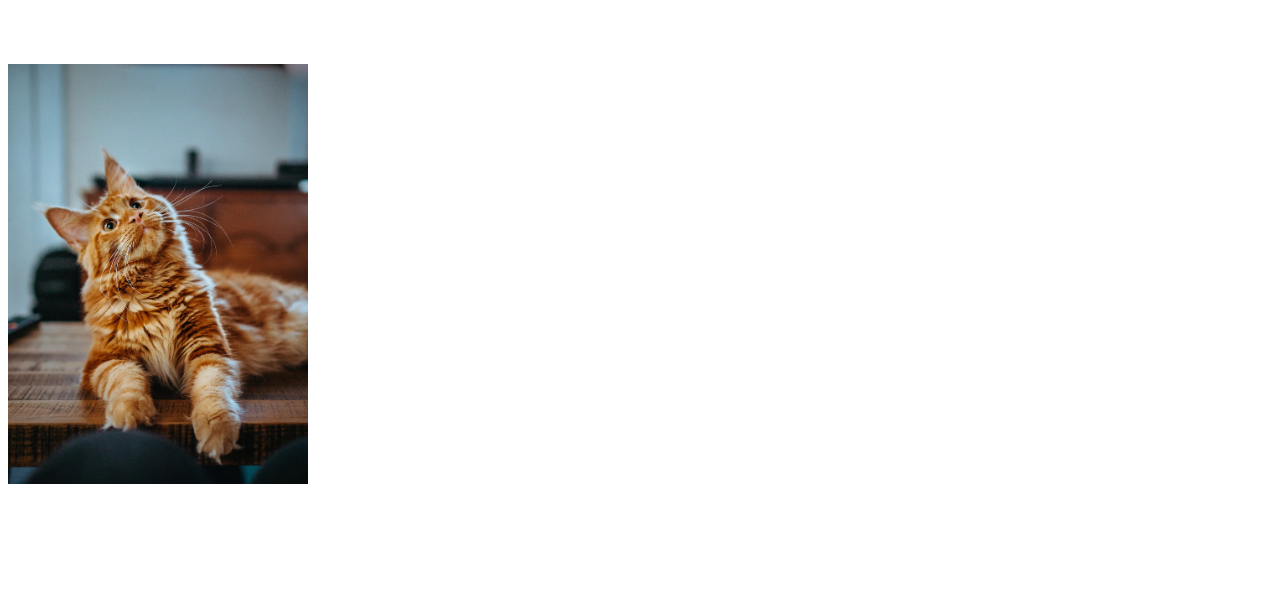
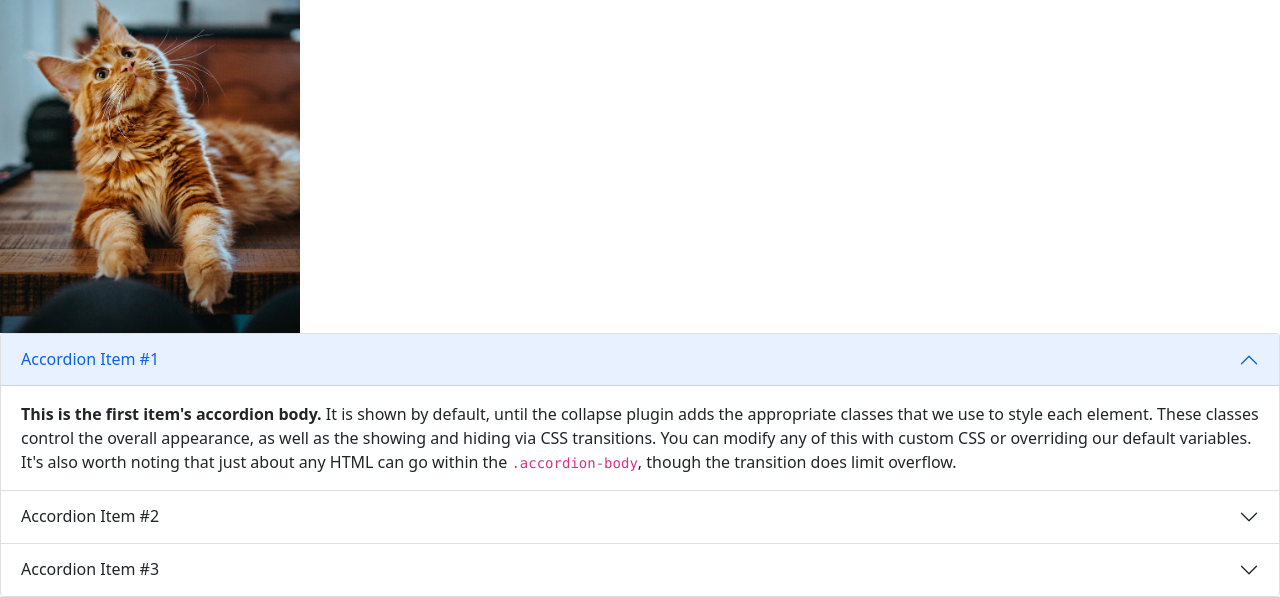
Before and after one commit to icephy/2023_W5_vite_dashboard, a website built with Vite: page pages/index.html in a window 1280 px wide. Shown: the part 215-812 px from the top of the page. Built offline with nearby package versions, Linux system fonts and the light colour scheme.

Commit message:
嘗試載入 BS5

```diff
--- a/pages/index.html
+++ b/pages/index.html
@@ -4,16 +4,58 @@
     <meta charset="UTF-8" />
     <meta http-equiv="X-UA-Compatible" content="IE=edge" />
     <meta name="viewport" content="width=device-width, initial-scale=1.0" />
-    <title>index</title>
+    <title>W5-後台表單設計</title>
+    <!-- Bootstrap CSS -->
+    <link href="https://cdn.jsdelivr.net/npm/bootstrap@5.1.1/dist/css/bootstrap.min.css" rel="stylesheet" integrity="sha384-F3w7mX95PdgyTmZZMECAngseQB83DfGTowi0iMjiWaeVhAn4FJkqJByhZMI3AhiU" crossorigin="anonymous">
   </head>
   <body>
     <%- include('./layout/header'); -%>
 
     <h1 class="index-title">我是首頁</h1>
     <img src="../assets/images/cat.jpg" style="width: 300px;" alt="cat">
-
     <%- include('./layout/footer'); -%>
+    <!-- 嘗試仔入 BS5 -->
+    <div class="accordion" id="accordionExample">
+      <div class="accordion-item">
+        <h2 class="accordion-header" id="headingOne">
+          <button class="accordion-button" type="button" data-bs-toggle="collapse" data-bs-target="#collapseOne" aria-expanded="true" aria-controls="collapseOne">
+            Accordion Item #1
+          </button>
+        </h2>
+        <div id="collapseOne" class="accordion-collapse collapse show" aria-labelledby="headingOne" data-bs-parent="#accordionExample">
+          <div class="accordion-body">
+            <strong>This is the first item's accordion body.</strong> It is shown by default, until the collapse plugin adds the appropriate classes that we use to style each element. These classes control the overall appearance, as well as the showing and hiding via CSS transitions. You can modify any of this with custom CSS or overriding our default variables. It's also worth noting that just about any HTML can go within the <code>.accordion-body</code>, though the transition does limit overflow.
+          </div>
+        </div>
+      </div>
+      <div class="accordion-item">
+        <h2 class="accordion-header" id="headingTwo">
+          <button class="accordion-button collapsed" type="button" data-bs-toggle="collapse" data-bs-target="#collapseTwo" aria-expanded="false" aria-controls="collapseTwo">
+            Accordion Item #2
+          </button>
+        </h2>
+        <div id="collapseTwo" class="accordion-collapse collapse" aria-labelledby="headingTwo" data-bs-parent="#accordionExample">
+          <div class="accordion-body">
+            <strong>This is the second item's accordion body.</strong> It is hidden by default, until the collapse plugin adds the appropriate classes that we use to style each element. These classes control the overall appearance, as well as the showing and hiding via CSS transitions. You can modify any of this with custom CSS or overriding our default variables. It's also worth noting that just about any HTML can go within the <code>.accordion-body</code>, though the transition does limit overflow.
+          </div>
+        </div>
+      </div>
+      <div class="accordion-item">
+        <h2 class="accordion-header" id="headingThree">
+          <button class="accordion-button collapsed" type="button" data-bs-toggle="collapse" data-bs-target="#collapseThree" aria-expanded="false" aria-controls="collapseThree">
+            Accordion Item #3
+          </button>
+        </h2>
+        <div id="collapseThree" class="accordion-collapse collapse" aria-labelledby="headingThree" data-bs-parent="#accordionExample">
+          <div class="accordion-body">
+            <strong>This is the third item's accordion body.</strong> It is hidden by default, until the collapse plugin adds the appropriate classes that we use to style each element. These classes control the overall appearance, as well as the showing and hiding via CSS transitions. You can modify any of this with custom CSS or overriding our default variables. It's also worth noting that just about any HTML can go within the <code>.accordion-body</code>, though the transition does limit overflow.
+          </div>
+        </div>
+      </div>
+    </div>
 
     <script type="module" src="../main.js"></script>
+    <!-- Bootstrap Bundle with Popper -->
+    <script src="https://cdn.jsdelivr.net/npm/bootstrap@5.1.1/dist/js/bootstrap.bundle.min.js" integrity="sha384-/bQdsTh/da6pkI1MST/rWKFNjaCP5gBSY4sEBT38Q/9RBh9AH40zEOg7Hlq2THRZ" crossorigin="anonymous"></script>
   </body>
 </html>
```
